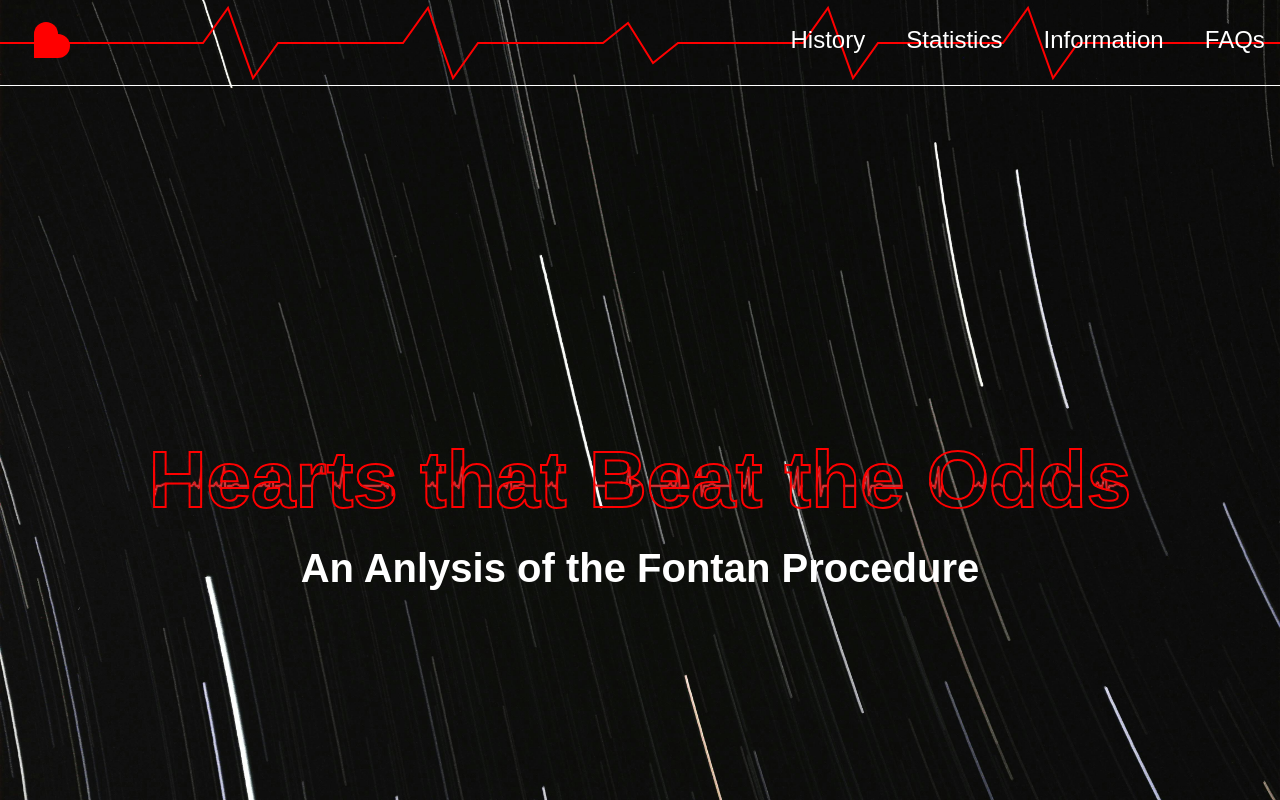
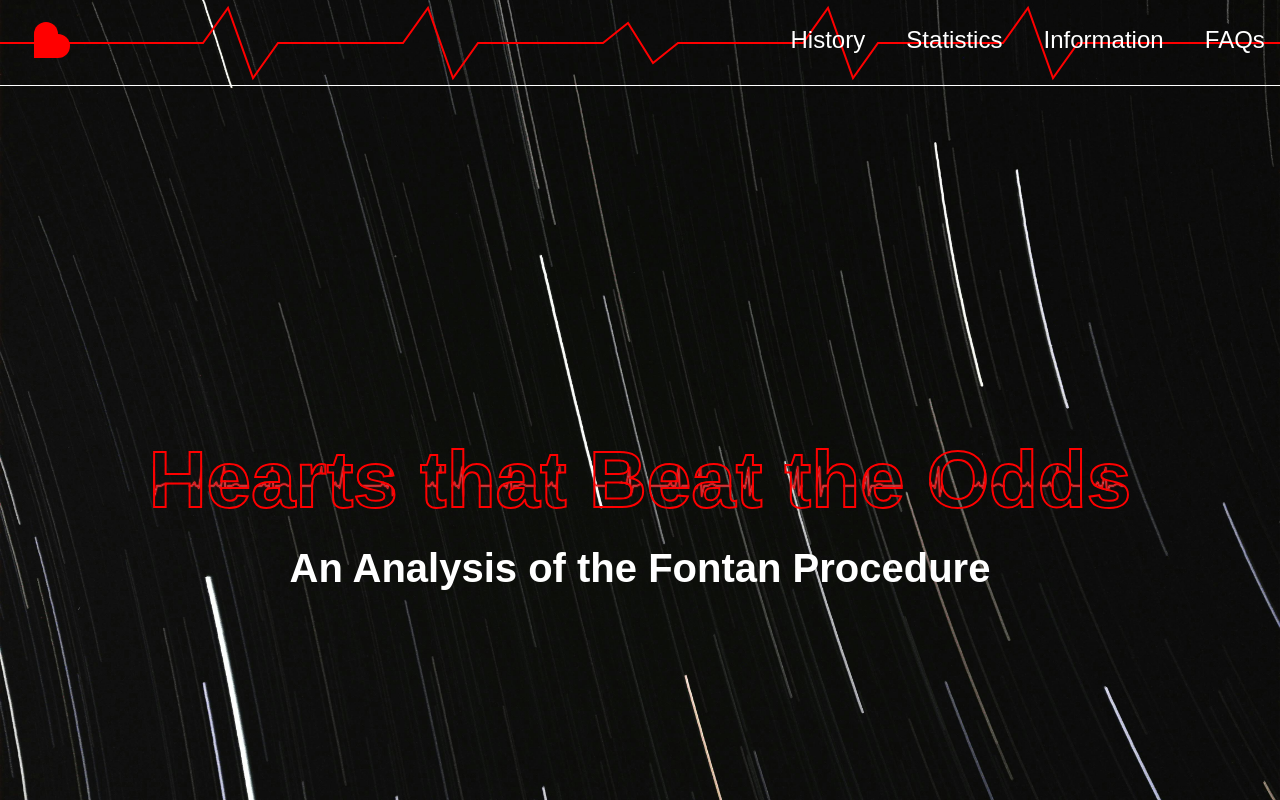
Before and after one commit to Jfarrell8702/Fontan, a plain HTML site: page index.html in a window 1280 px wide. Drawn offline with Linux system fonts and the light colour scheme.

Commit message:
Update index.html

```diff
--- a/index.html
+++ b/index.html
@@ -29,7 +29,7 @@
   </header>
   <div class="text-container">
     <h1>Hearts that Beat the Odds</h1>
-    <h2>An Anlysis of the Fontan Procedure</h2>
+    <h2>An Analysis of the Fontan Procedure</h2>
   </div>
   <footer class="overview">
     <div class="overview">
```
